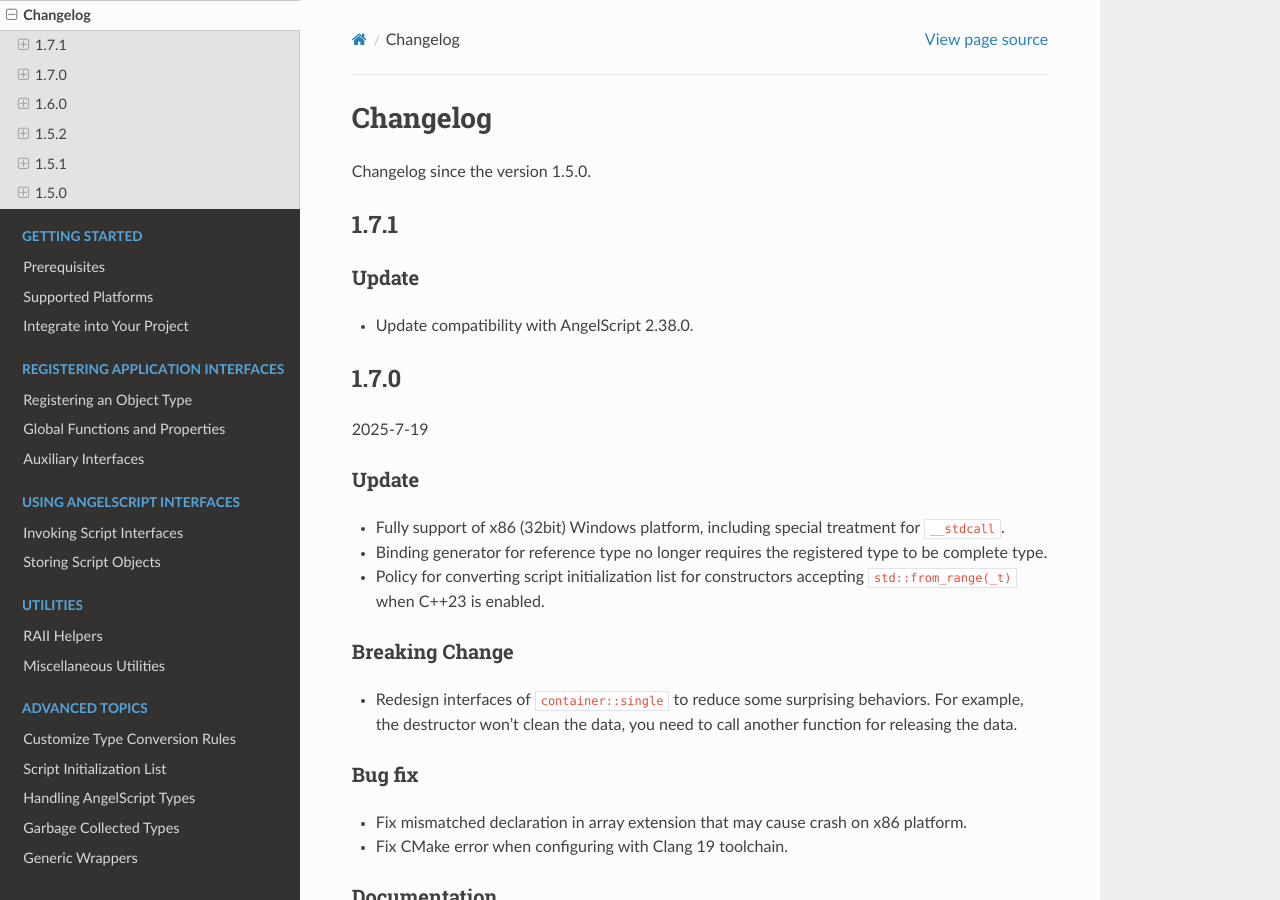
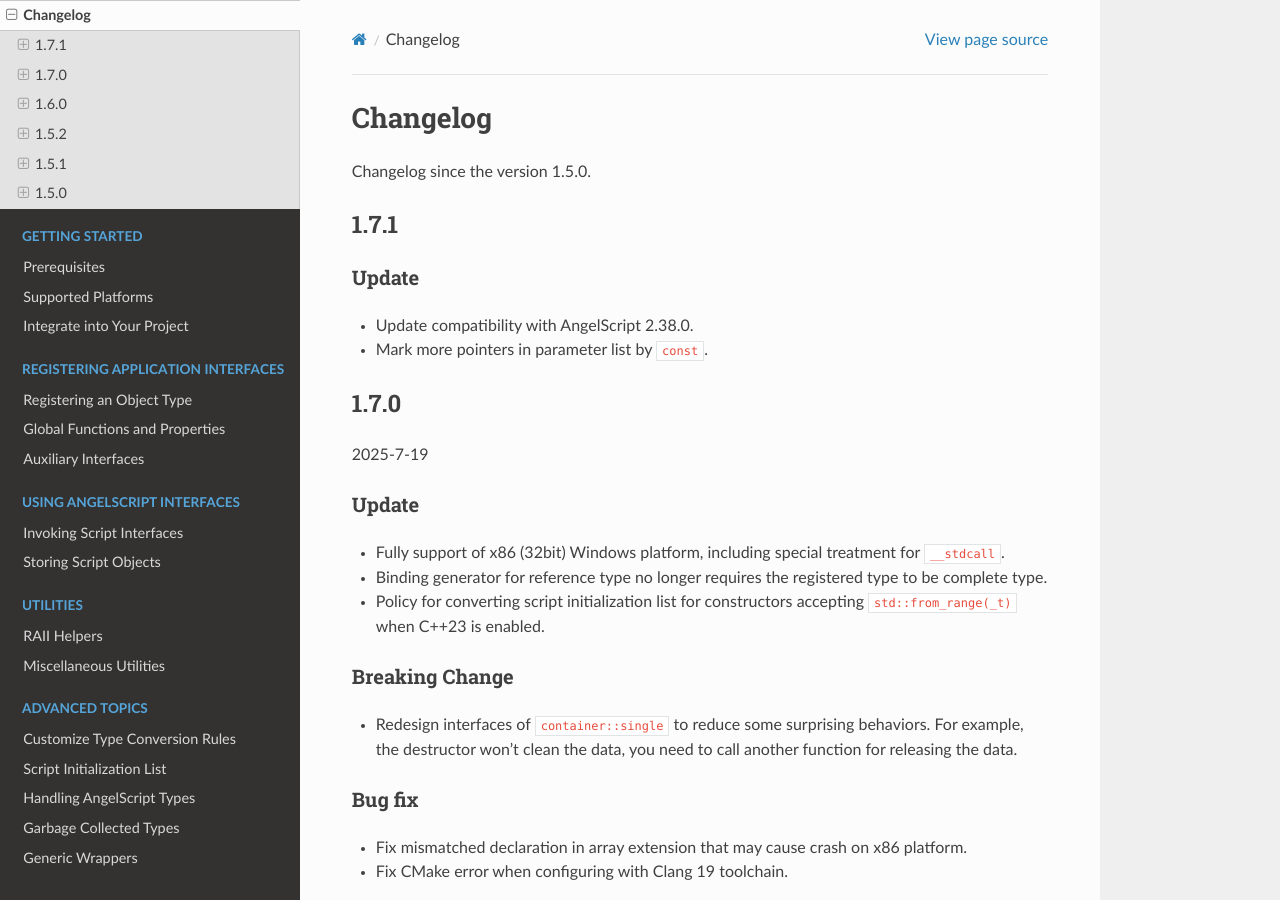
Before and after one commit to HenryAWE/asbind20, a Sphinx documentation site: the page built from doc/changelog.rst, in a window 1280 px wide and 900 px high. Built offline with Sphinx 7.4.7 and the Read the Docs theme 3.1.0, drawn with Linux system fonts in a browser that asks for light colours.

Commit message:
More `const`

```diff
--- a/doc/changelog.rst
+++ b/doc/changelog.rst
@@ -10,6 +10,7 @@ Update
 ~~~~~~
 
 - Update compatibility with AngelScript 2.38.0.
+- Mark more pointers in parameter list by ``const``.
 
 1.7.0
 -----
```
Also changed, not shown: 3 other files.
